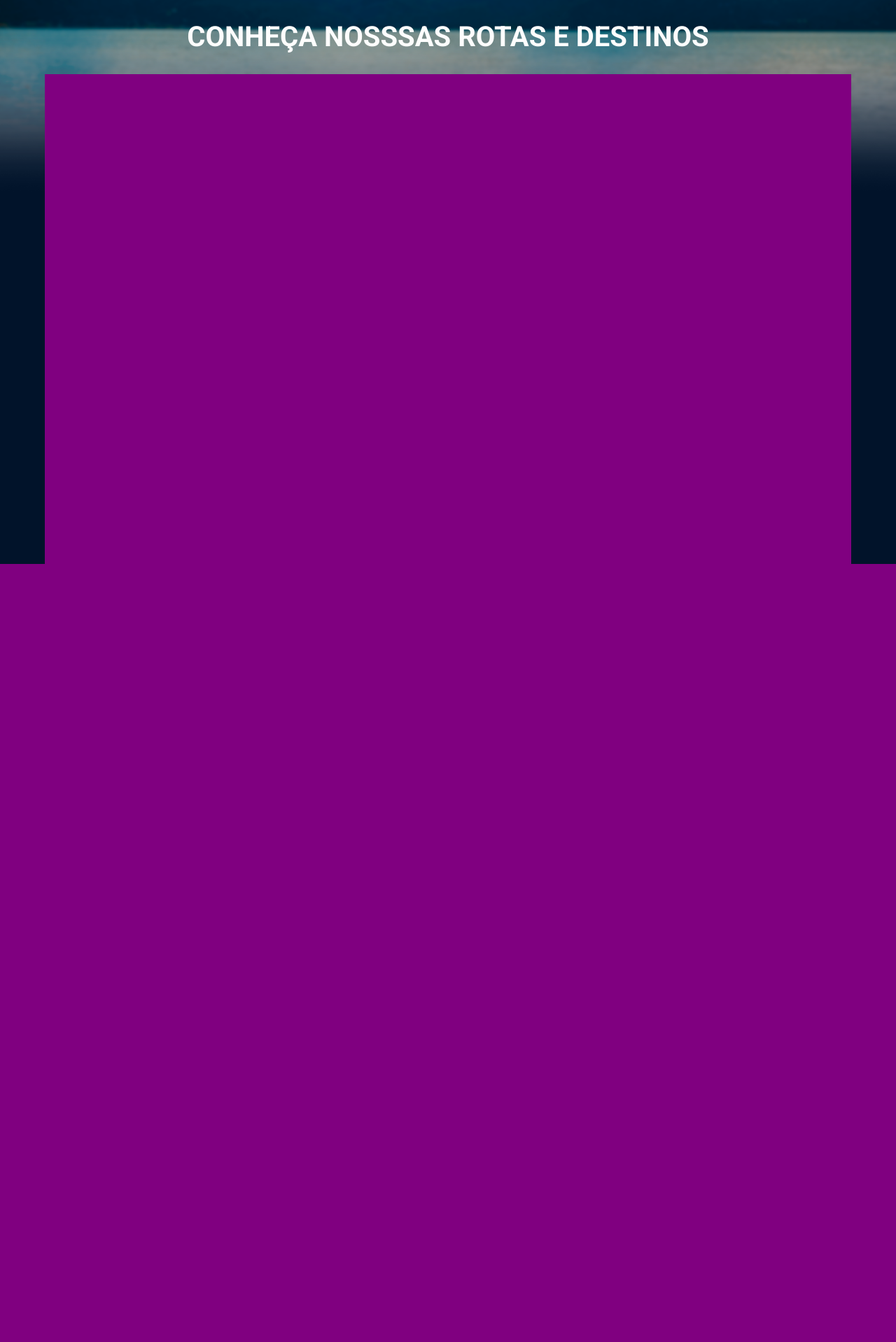
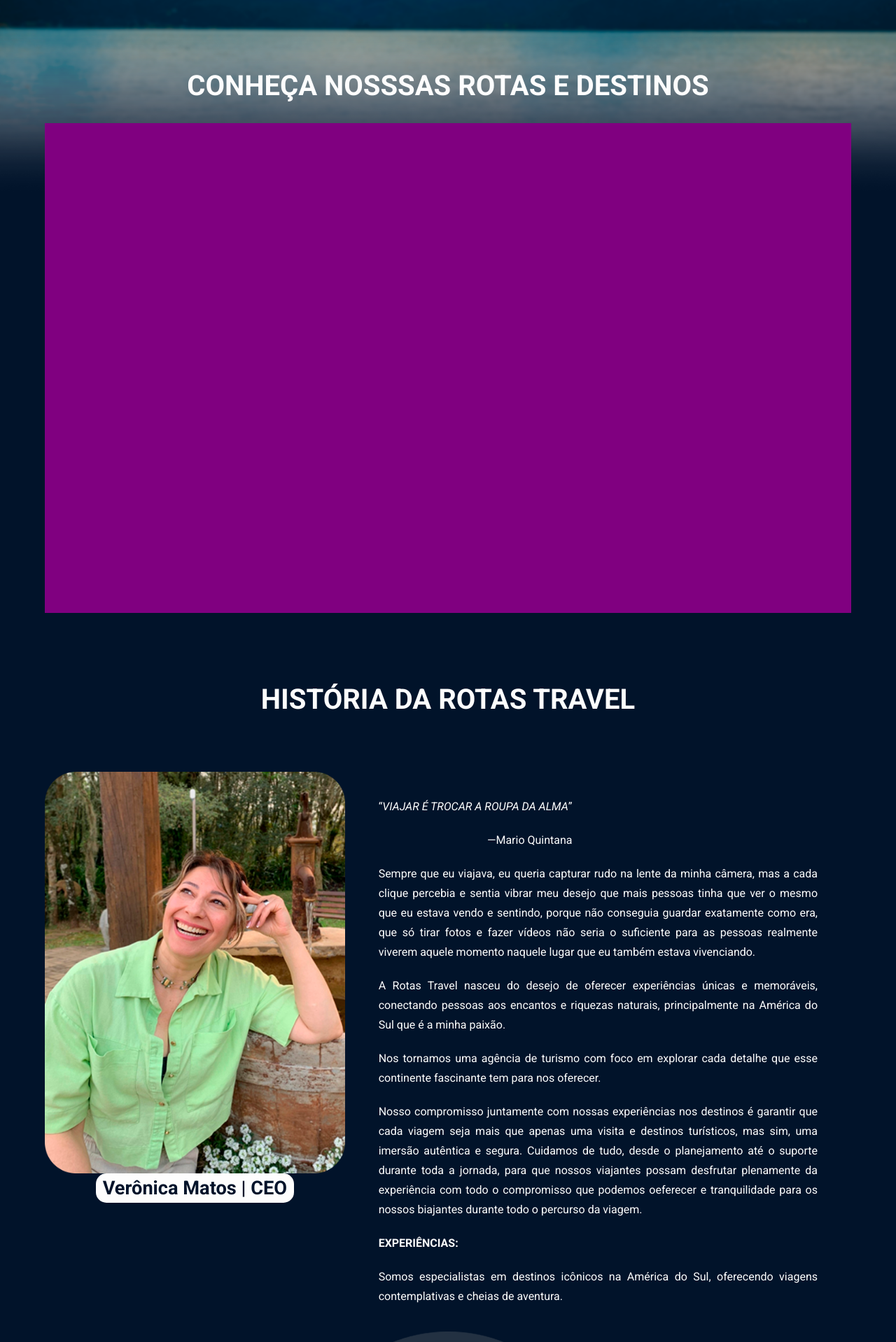
Before and after one commit to otiagosantos/rotastravel-landingpage, a PHP site: page / in a window 1280 px wide. Shown: the part 901-2819 px from the top of the page at 70% size. Before the commit the page ends 1707 px from the top, so only its background shows below. Run offline with PHP 8.4, Linux system fonts and the light colour scheme; grey boxes are pictures that could not be loaded.

Commit message:
add historia section with partial styles.

```diff
--- a/index.php
+++ b/index.php
@@ -18,6 +18,7 @@
     <link rel="stylesheet" href="/styles/header.css" />
     <link rel="stylesheet" href="/styles/hero.css" />
     <link rel="stylesheet" href="/styles/destinos.css" />
+    <link rel="stylesheet" href="/styles/historia.css" />
 
     <script src="/scripts/global.js" defer></script>
     <script src="/scripts/header.js" defer></script>
@@ -105,6 +106,58 @@
                 <!-- JS INJECTION -->
             </div>
         </section>
+        <section id="historia">
+            <div id="historia_title">
+                <h3 class="title">História da Rotas Travel</h3>
+            </div>
+            <div id="historia_content" class="content-width">
+                <div id="historia_left-side-content">
+                    <figure class="card">
+                        <img src="/assets/images/foto-veronica-pg 3.png" alt="">
+
+                        <figcaption>Verônica Matos | CEO</figcaption>
+                    </figure>
+                </div>
+                <div id="historia_right-side-content">
+
+                    <div class="historia_quote">
+                        <blockquote>
+                            <p><cite>VIAJAR É TROCAR A ROUPA DA ALMA<cite></p>
+                        </blockquote>
+                        <p>—Mario Quintana</p>
+                    </div>
+
+                    <p>Sempre que eu viajava, eu queria capturar rudo na lente da minha câmera, mas a cada clique percebia e sentia vibrar meu desejo que mais pessoas tinha que ver o mesmo que eu estava vendo e sentindo, porque não conseguia guardar exatamente como era, que só tirar fotos e fazer vídeos não seria o suficiente para as pessoas realmente viverem aquele momento naquele lugar que eu também estava vivenciando.</p>
+
+                    <p>A Rotas Travel nasceu do desejo de oferecer experiências únicas e memoráveis, conectando pessoas aos encantos e riquezas naturais, principalmente na América do Sul que é a minha paixão.</p>
+
+                    <p>Nos tornamos uma agência de turismo com foco em explorar cada detalhe que esse continente fascinante tem para nos oferecer.</p>
+
+                    <p>Nosso compromisso juntamente com nossas experiências nos destinos é garantir que cada viagem seja mais que apenas uma visita e destinos turísticos, mas sim, uma imersão autêntica e segura. Cuidamos de tudo, desde o planejamento até o suporte durante toda a jornada, para que nossos viajantes possam desfrutar plenamente da experiência com todo o compromisso que podemos oeferecer e tranquilidade para os nossos biajantes durante todo o percurso da viagem.</p>
+
+                    <span class="bold uppercase">Experiências:</span>
+
+                    <p>Somos especialistas em destinos icônicos na América do Sul, oferecendo viagens contemplativas e cheias de aventura.</p>
+
+                    <!-- <ul id="historia_experiencias-list">
+                        <li>Patatgônia Argentina e Chilena</li>
+
+                        <li>Vinhedos de Santiago, Chile</li>
+
+                        <li>Deserto do Atacama e Kalama</li>
+
+                        <li>Salar de Uyuni, Bolívia</li>
+                    </ul> -->
+
+                    <!-- <p>Com roteiros que vão do ecoturismo e aventura ao turismo cultural e gastronômico, <br> garantimos experiências completas para todos os estilos de viagem.</p>
+
+                    <span>Lua de mel | Casal | Melhor Idade | Amigos | Aventura | Cruzeiro | Família</span> -->
+                </div>
+            </div>
+            <div id="historia_bg">
+                <img src="/assets/images/logo-com-pouca-opacidade-pg 3.png" alt="">
+            </div>
+        </section>
 
     </main>
 
--- a/styles/destinos.css
+++ b/styles/destinos.css
@@ -4,6 +4,7 @@
     align-items: center;
     /* margin-top: 100px; */
     /* padding-top: 100px; */
+    padding-bottom: 100px;
 
     background-color: var(--clr-site-bg-1);
 }
@@ -23,6 +24,7 @@
 #destinos_title {
     margin: 30px;
     z-index: 10;
+    margin-top: 100px;
 }
 
 #destinos_content {
--- a/styles/global.css
+++ b/styles/global.css
@@ -39,6 +39,18 @@
 
     max-width: 100vw;
 
+}
+
+ul {
+    list-style: none;
+}
+
+.bold {
+    font-weight: bold;
+}
+
+.uppercase {
+    text-transform: uppercase;
 }
 
 .btn {
@@ -86,6 +98,17 @@
     width: 90vw;
 }
 
+blockquote p::before {
+    content: '\201C';
+}
+
+blockquote p::after {
+    content: '\201D';
+}
+
+blockquote+p {
+    text-align: right;
+}
 
 @media (max-width: 1800px) {
     :root {
--- /dev/null
+++ b/styles/historia.css
@@ -0,0 +1,81 @@
+#historia {
+    display: flex;
+    flex-direction: column;
+    align-items: center;
+
+
+}
+
+#historia_title {
+    margin-bottom: 80px;
+}
+
+#historia_content{
+    display: flex;
+    flex-direction: row;
+    justify-content: space-between;
+
+
+    /* border: 1px solid red; */
+}
+
+#historia_left-side-content {
+    /* border: 1px solid purple; */
+}
+#historia_left-side-content figure {
+    height: calc(100vh - 150px);
+
+    position: sticky;
+    top: 110px;
+
+    display: flex;
+    flex-direction: column;
+    align-items: center;
+}
+#historia_left-side-content figure img {
+    max-height: 100%;
+    max-width: 100%;
+}
+#historia_left-side-content figure figcaption {
+    font-size: var(--fs-site-L);
+    font-weight: bold;
+    text-align: center;
+
+    color: var(--clr-site-bg-1);
+    background-color: var(--clr-site-text-1);
+
+    width: fit-content;
+
+    padding: 5px 10px;
+
+    border-radius: 15px;
+}
+
+#historia_right-side-content {
+    font-size: var(--fs-site-M);
+    text-align: justify;
+    line-height: 1.75rem;
+    font-weight: light;
+
+    width: 70%;
+
+    padding: 1rem 3rem;
+
+    /* border: 1px solid orange; */
+}
+#historia_right-side-content .historia_quote {
+    width: fit-content;
+}
+#historia_right-side-content p {
+    margin: 20px 0;
+}
+#historia_right-side-content span {
+}
+
+#historia_experiencias-list {
+    margin-top: 20px;
+}
+#historia_experiencias-list li {
+    margin: 10px 0;
+    font-weight: bold;
+}
```
